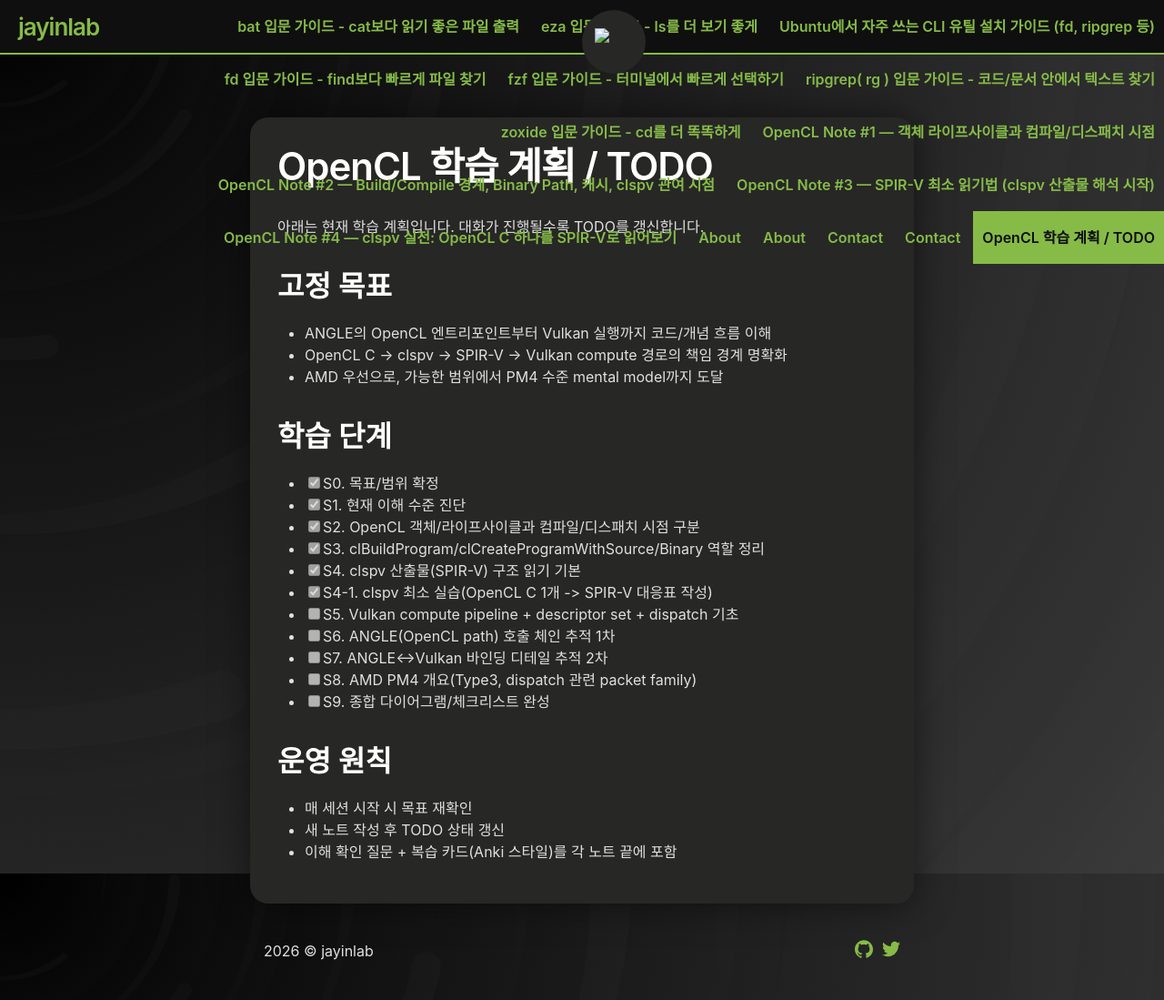
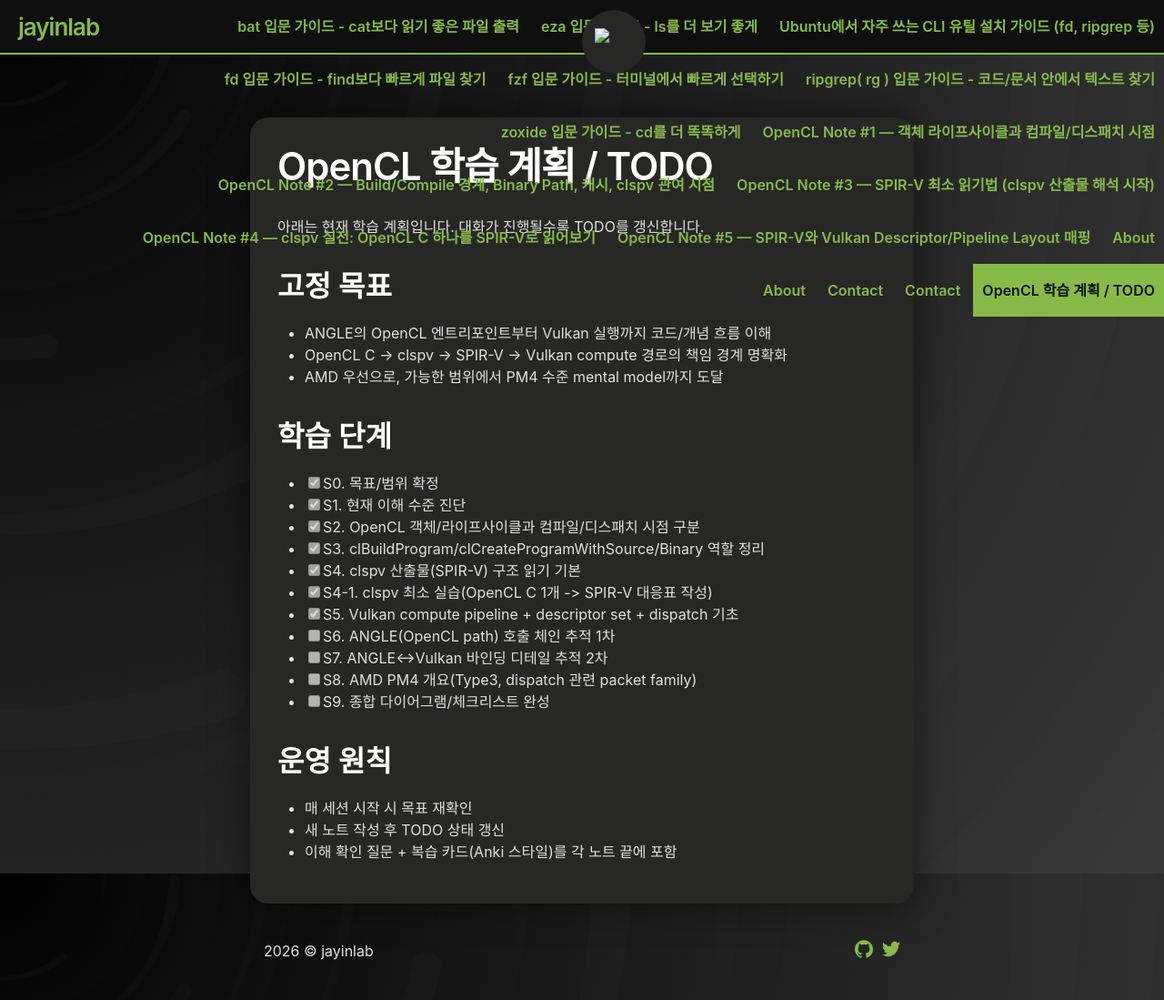
Before and after one commit to jayinlab/jayinlab.github.io, a Jekyll site: the page built from content/opencl/study-plan.md, in a window 1280 px wide and 1099 px high. Shown: the whole window at 91% size. Built offline with Jekyll 4.4.1, drawn with Linux system fonts in a browser that asks for light colours; our own code applies the rules of GitHub Pages for plain Markdown files; some of the changed lines change nothing that is shown.

Commit message:
docs: add OpenCL Note #5 SPIR-V to Vulkan mapping and update plan

```diff
--- a/content/opencl/study-plan.md
+++ b/content/opencl/study-plan.md
@@ -17,7 +17,7 @@
 - [x] S3. clBuildProgram/clCreateProgramWithSource/Binary 역할 정리
 - [x] S4. clspv 산출물(SPIR-V) 구조 읽기 기본
 - [x] S4-1. clspv 최소 실습(OpenCL C 1개 -> SPIR-V 대응표 작성)
-- [ ] S5. Vulkan compute pipeline + descriptor set + dispatch 기초
+- [x] S5. Vulkan compute pipeline + descriptor set + dispatch 기초
 - [ ] S6. ANGLE(OpenCL path) 호출 체인 추적 1차
 - [ ] S7. ANGLE↔Vulkan 바인딩 디테일 추적 2차
 - [ ] S8. AMD PM4 개요(Type3, dispatch 관련 packet family)
--- /dev/null
+++ b/content/posts/2026-03-29-opencl-note-5-spirv-vulkan-mapping.md
@@ -0,0 +1,108 @@
+---
+title: "OpenCL Note #5 — SPIR-V와 Vulkan Descriptor/Pipeline Layout 매핑"
+date: 2026-03-29
+slug: "opencl-note-5-spirv-vulkan-mapping"
+draft: false
+---
+
+이번 노트 목표:
+- clspv 산출물(SPIR-V)에서 보이는 정보를
+- Vulkan의 descriptor set / pipeline layout 개념과 1:1로 연결한다.
+
+(우리 고정 목표: ANGLE OpenCL entry → clspv/SPIR-V → Vulkan dispatch → AMD PM4 mental model)
+
+---
+
+## 1) 우리가 이미 본 SPIR-V 단서
+
+`vector_add.spvasm`에서 확인한 핵심:
+
+- `OpDecorate %15 DescriptorSet 0`
+- `OpDecorate %15 Binding 0`
+- `OpDecorate %16 DescriptorSet 0`
+- `OpDecorate %16 Binding 1`
+- `OpDecorate %17 DescriptorSet 0`
+- `OpDecorate %17 Binding 2`
+- `OpVariable ... StorageBuffer` (a, b, out 후보)
+- `OpVariable ... PushConstant` (n 후보)
+
+이건 Vulkan 관점에서 거의 "설계도"다.
+
+## 2) Vulkan 쪽 대응 개념
+
+### (A) Descriptor Set Layout
+SPIR-V의 `DescriptorSet` + `Binding` 데코레이션은
+Vulkan에서 descriptor set layout 바인딩 정의로 연결된다.
+
+예: set=0, binding=0/1/2
+- binding 0: 입력 버퍼 a
+- binding 1: 입력 버퍼 b
+- binding 2: 출력 버퍼 out
+
+### (B) Pipeline Layout
+Pipeline layout은 크게 두 가지를 묶는다.
+1. descriptor set layouts
+2. push constant ranges
+
+SPIR-V에 PushConstant 변수가 보이면,
+Vulkan pipeline layout에도 해당 range 정의가 필요하다.
+
+### (C) Compute Pipeline
+SPIR-V 모듈 + entrypoint(`vector_add`)로 compute pipeline을 만든다.
+그리고 command buffer에서 pipeline 바인딩 후 dispatch한다.
+
+## 3) OpenCL 인자와 Vulkan 리소스 매핑 (이번 예제)
+
+- `__global const float* a` → StorageBuffer(set0,binding0)
+- `__global const float* b` → StorageBuffer(set0,binding1)
+- `__global float* out` → StorageBuffer(set0,binding2)
+- `const int n` → PushConstant(범위 내 int)
+
+즉, OpenCL 커널 시그니처가 Vulkan 바인딩 모델로 "펼쳐진" 상태가 SPIR-V에 반영된다.
+
+## 4) 실행 시퀀스(개념)
+
+1. SPIR-V 로드
+2. descriptor set layout 생성
+3. pipeline layout 생성 (set layouts + push constant range)
+4. compute pipeline 생성
+5. descriptor set에 실제 버퍼(a,b,out) 바인딩
+6. push constant에 n 기록
+7. `vkCmdBindPipeline` / `vkCmdBindDescriptorSets` / (push constants) / `vkCmdDispatch`
+
+이 흐름을 이해하면,
+"OpenCL 인자 설정 → 실제 Vulkan 실행 준비"가 머릿속에서 연결된다.
+
+## 5) ANGLE 코드 추적에서 어디를 볼까
+
+다음 추적 포인트:
+- 커널 인자 정보를 내부 구조로 들고 있는 지점
+- descriptor binding 번호를 할당/고정하는 지점
+- push constant를 구성하는 지점
+- dispatch 직전 command buffer recording 지점
+
+핵심은, "SPIR-V에 보인 binding 정보"와 "실제 Vulkan API 호출 인자"를 대조하는 것이다.
+
+---
+
+## 이해 확인 질문 (Self-check)
+
+1. DescriptorSet/Binding 데코레이션은 Vulkan의 무엇으로 대응되나?
+2. Pipeline layout이 descriptor set layout 외에 함께 들고 있어야 하는 건?
+3. 이번 예제에서 `n`이 push constant로 내려간다는 건 Vulkan 쪽에서 무엇을 준비해야 함을 뜻하나?
+4. `vkCmdDispatch` 전에 반드시 맞아야 하는 바인딩 2개는?
+5. SPIR-V를 보고 Vulkan 추적할 때 가장 먼저 맞춰볼 "대조쌍" 2개는?
+
+## 복습 카드 (Anki 스타일)
+
+- Q: SPIR-V의 `DescriptorSet/Binding`은 Vulkan에서 어디로 가나?
+  A: Descriptor set layout 바인딩 정의.
+
+- Q: Pipeline layout의 구성요소 2개는?
+  A: Descriptor set layouts + push constant ranges.
+
+- Q: OpenCL의 스칼라 인자(`const int n`)는 이 프레임에서 주로 어디로 매핑되나?
+  A: Push constant.
+
+- Q: dispatch 전 최소 바인딩 순서는?
+  A: Pipeline bind → Descriptor set bind → (필요 시 push constants) → Dispatch.
```
